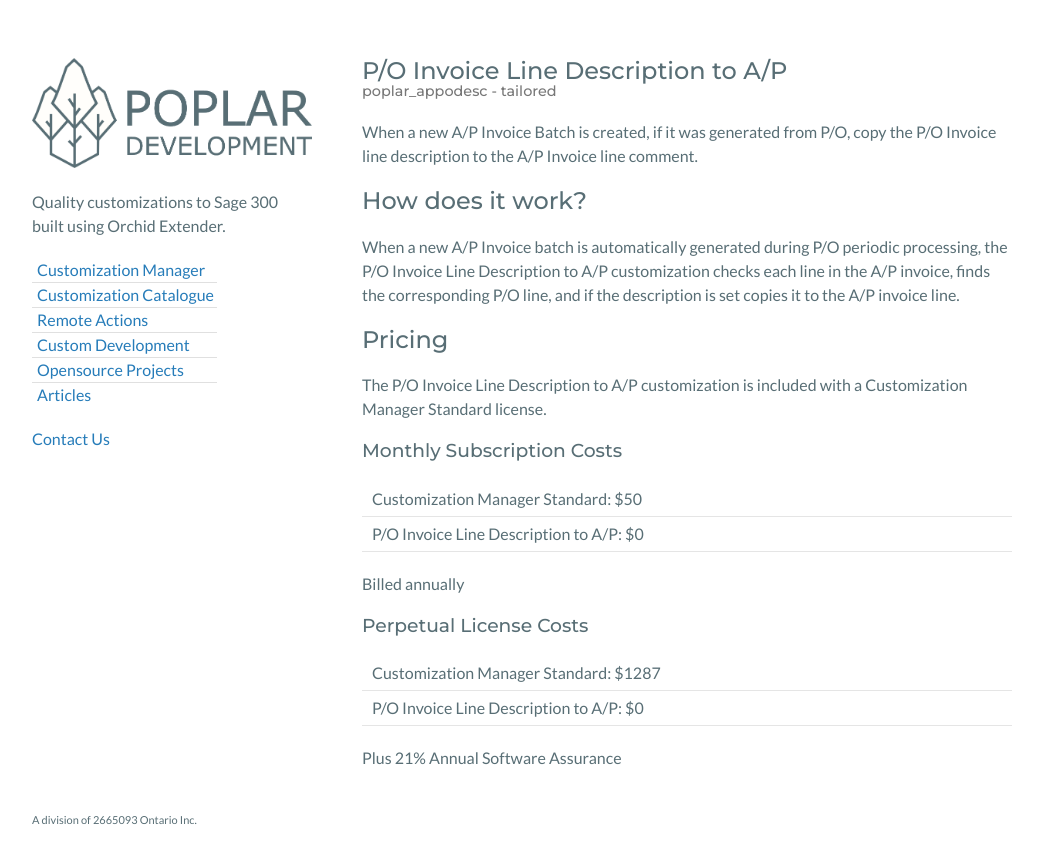
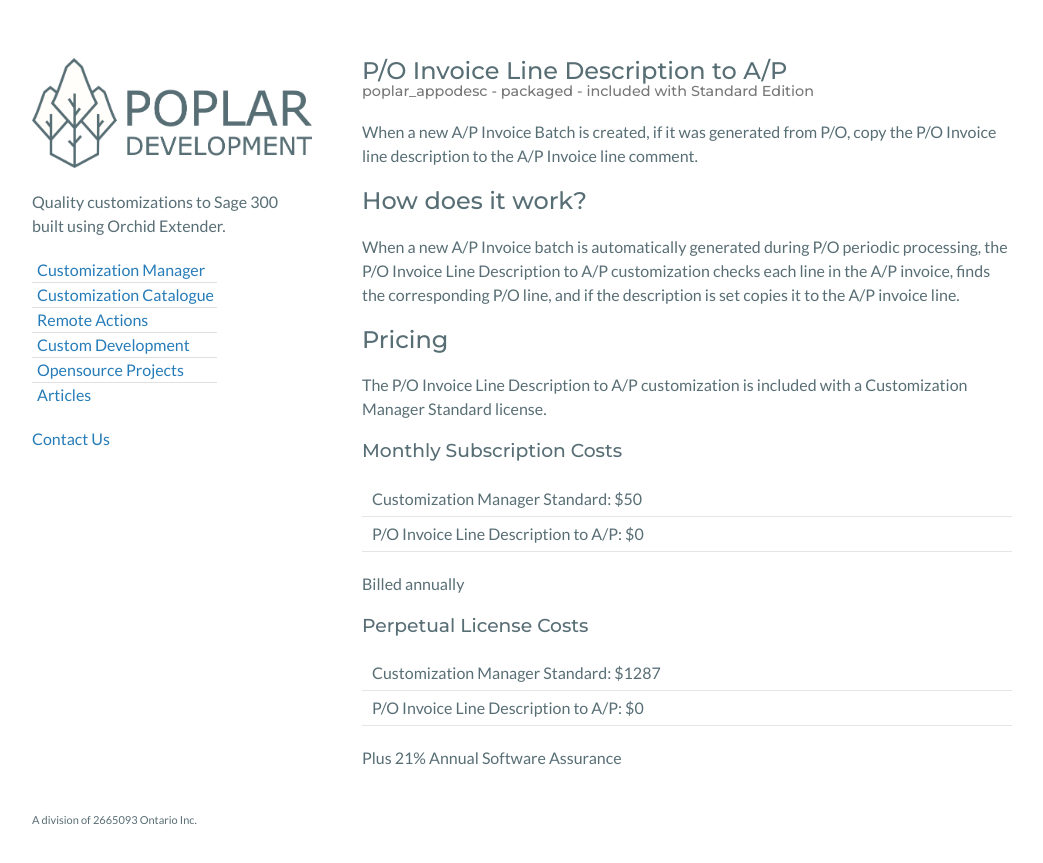
Before and after one commit to poplars-dev/poplars-dev.github.io, a Jekyll site: the page built from _customizations/poplar_appodesc.md, in a window 1280 px wide. Shown: the top 863 px of the page, without its empty margins (118-1161 px from the left). Built offline with Jekyll 4.4.1, drawn with Linux system fonts in a browser that asks for light colours; a script that is not in the unit is left out.

Commit message:
fix variable name in customization heading small.

```diff
--- a/_layouts/customization.html
+++ b/_layouts/customization.html
@@ -13,13 +13,13 @@
 
           <h2>{{ page.name }}
             <small>{{ page.package_name }} -
-                   {% if customization.format == "packaged" %}
+                   {% if page.format == "packaged" %}
                     packaged
                    {% else %}
                     tailored
                    {% endif %}
-                   {% if customization.monthly_cost == 0 %}
-                   - included with Customization Manager Standard
+                   {% if page.monthly_cost == 0 %}
+                   - included with Standard Edition
                     {% endif %}
             </small></h2>
 
```
